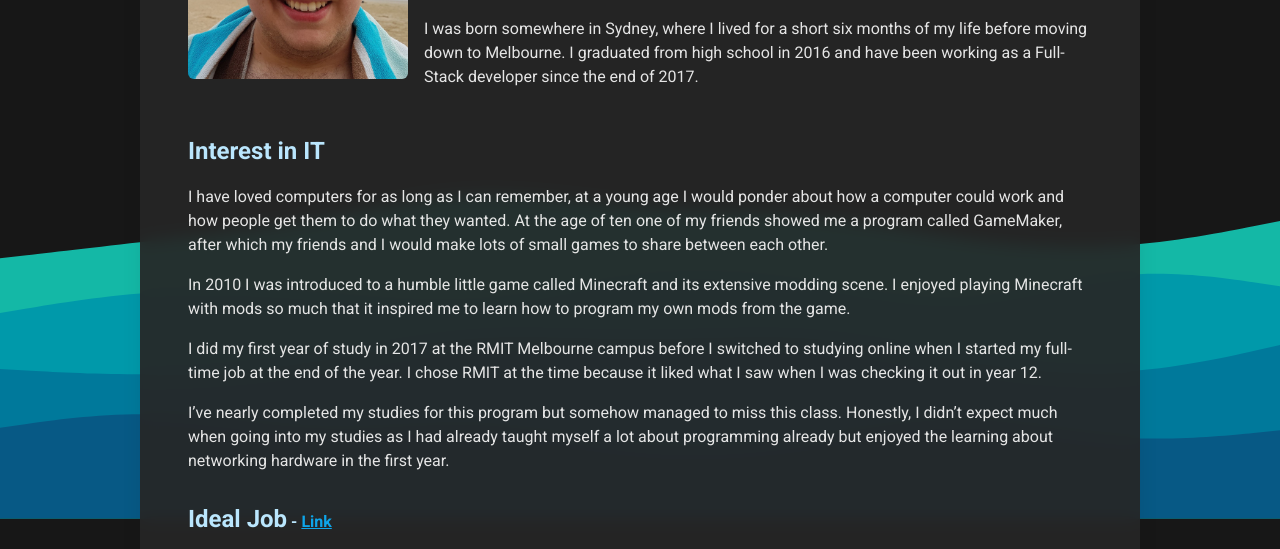
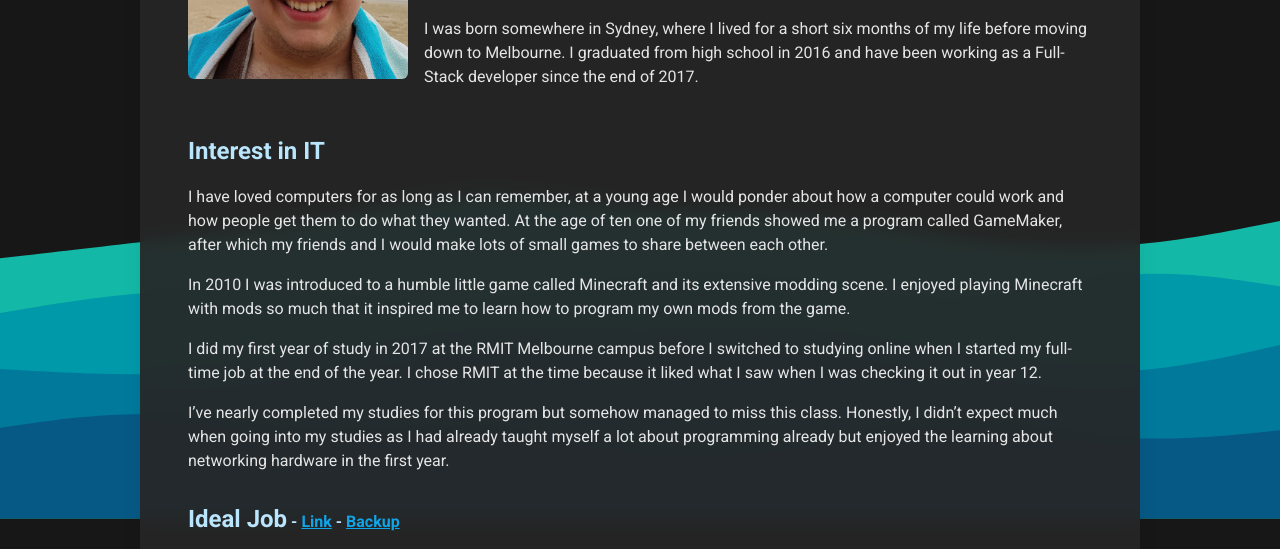
Before and after one commit to Adam-Simpkins/intro-assignment-1, a plain HTML site: page index.html in a window 1280 px wide. Shown: the part 243-792 px from the top of the page. Drawn offline with Linux system fonts and the light colour scheme.

Commit message:
Added backup link for job listing

```diff
--- a/index.html
+++ b/index.html
@@ -47,7 +47,7 @@
         <section>
             <h2>
                 Ideal Job<span id="job-link"> -
-                    <a href="https://www.seek.com.au/job/59455168?type=promoted#sol=cd6c544dd1e50f51c696cfcd6adc24f1b9e9eaab">Link</a>
+                    <a href="https://www.seek.com.au/job/59455168?type=promoted#sol=cd6c544dd1e50f51c696cfcd6adc24f1b9e9eaab">Link</a> - <a href="jobListing.png">Backup</a>
                 </span>
             </h2>
             <p>This is like the job I work currently just a more senior position. I enjoy working on front-end web development and this role fits right in with my current professional experience. The job requires working with the React library to develop a front-end interface for the company’s freight management service.</p>
```
